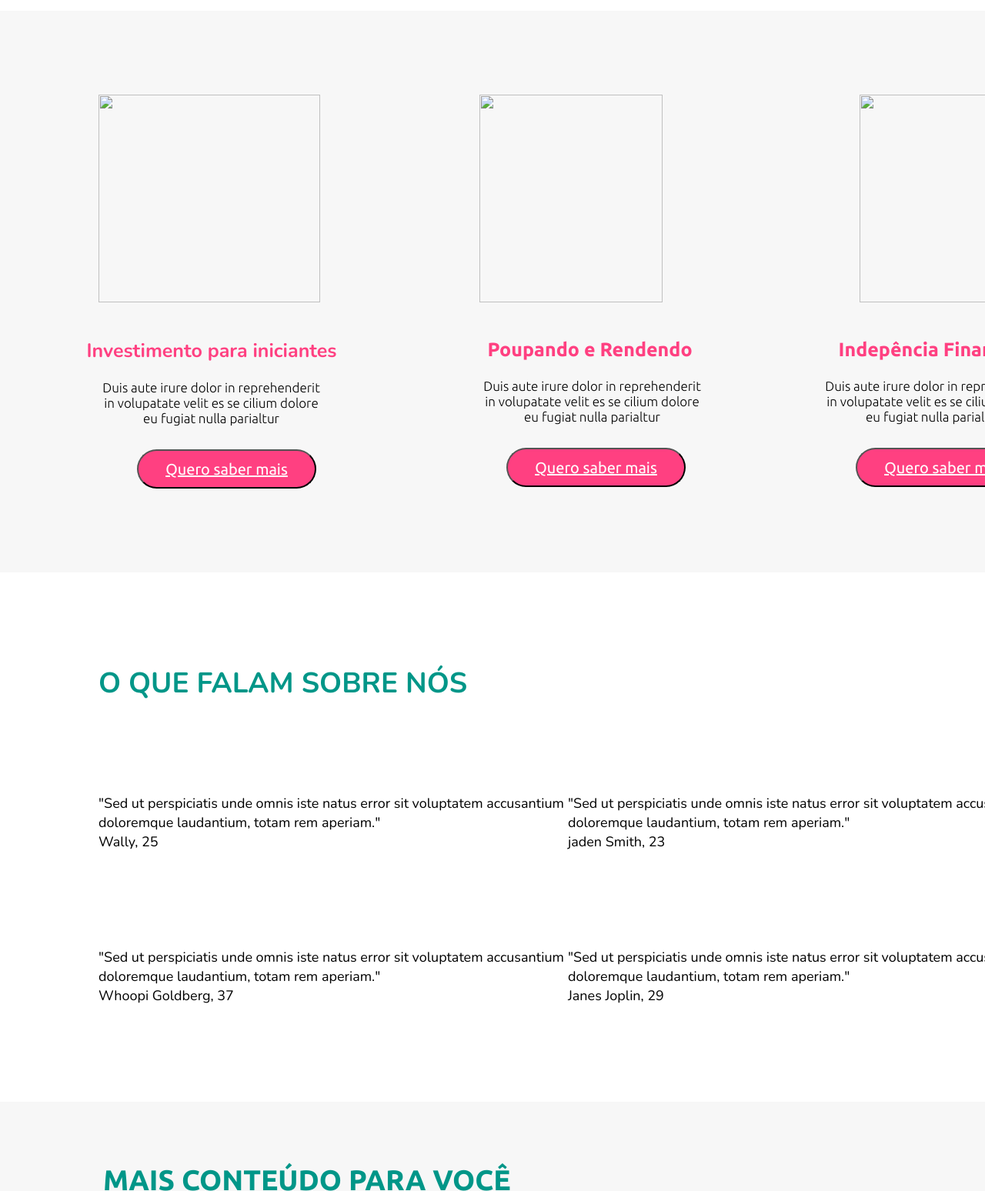
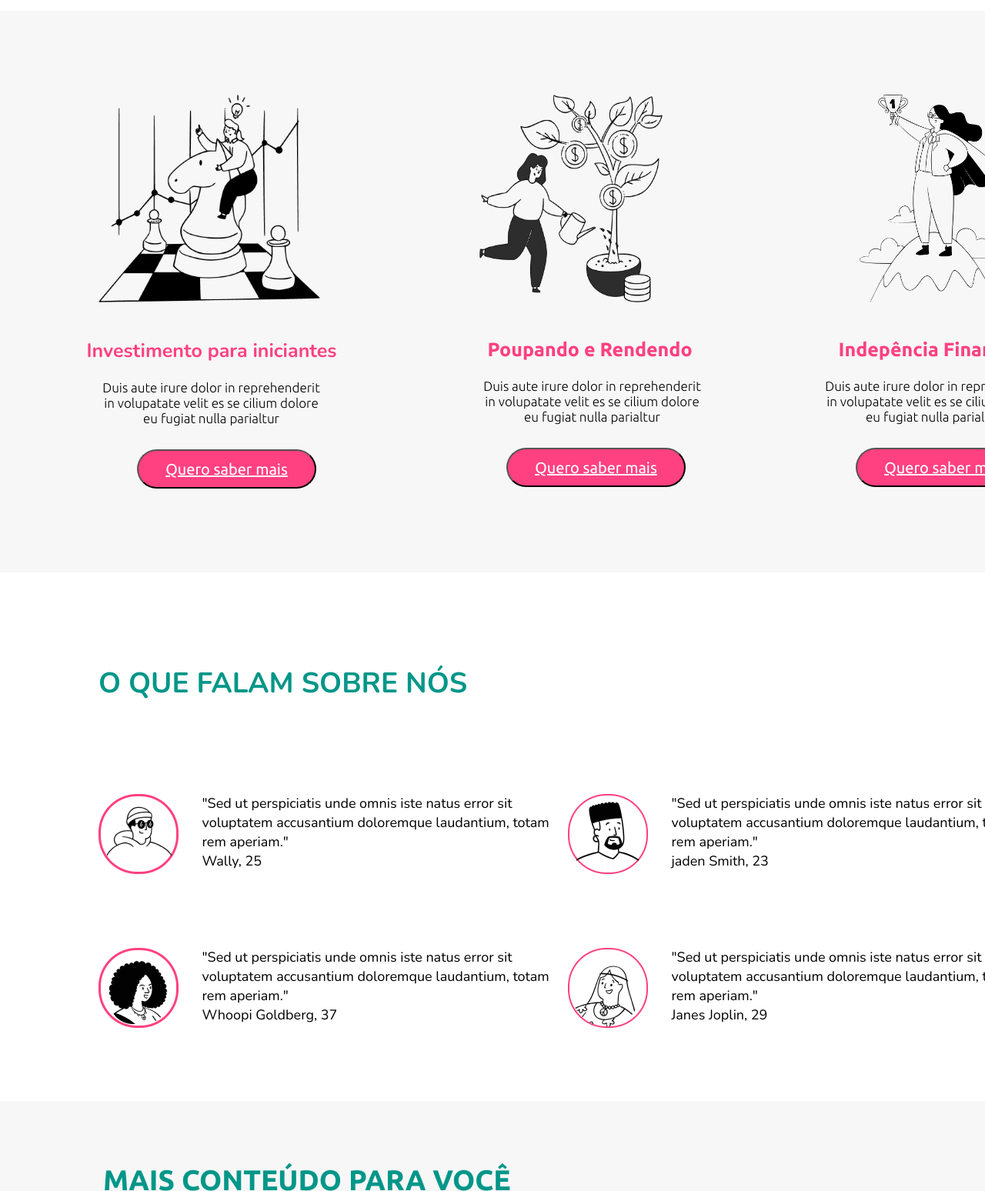
Before and after one commit to diegoengmec/Desafio1GamaAcademy, a plain HTML site: page Inicio.html in a window 1280 px wide. Shown: the part 860-2408 px from the top of the page at 77% size. Drawn offline with nearby package versions, Linux system fonts and the light colour scheme; the site is published under a folder, as on GitHub Pages, so addresses that start at the root find nothing.

Commit message:
atualizado

```diff
--- a/index.html
+++ b/Inicio.html
@@ -25,7 +25,7 @@
     <div id="header">
         <div class="header-grid">
             <div class="logo-header">
-                <img src="/img/logo-header.png">
+                <img src="logo-header.png">
             </div>
             <div class="header-items">
                 <p><a href="https://google.com" class="header-item">cursos</a></p>
@@ -47,7 +47,7 @@
             </div>
 
             <div class="banner-imagem">
-               <img src="/img/ilustra-banner.png">
+               <img src="ilustra-banner.png">
             </div>
         </div>
 
@@ -55,7 +55,7 @@
 
     <div id="cursos">
         <div id="curso1">
-            <img class="curso1-imagem" src="/img/ilustra-poupando.png">
+            <img class="curso1-imagem" src="ilustra-poupando.png">
             <h3 class="titulo-curso1">Investimento para iniciantes</h3>
             <p class="curso1-texto">Duis aute irure dolor in reprehenderit in volupatate velit es se cilium dolore eu fugiat nulla parialtur</p>
             <button class="curso1-botão"><a class="link-curso-botão1" href="https://google.com">Quero saber mais</button></a>
@@ -63,14 +63,14 @@
         </div>
 
         <div id="curso2">
-            <img class="curso2-imagem" src="/img/ilustra-investimento.png">
+            <img class="curso2-imagem" src="ilustra-investimento.png">
             <h4 class="titulo-curso2">Poupando e Rendendo</h4>
             <p class="curso2-texto">Duis aute irure dolor in reprehenderit in volupatate velit es se cilium dolore eu fugiat nulla parialtur</p>
             <button class="curso2-botão"><a class="link-curso-botão2" href="https://google.com">Quero saber mais</button></a>
         </div>
 
         <div id="curso3">
-            <img class="curso3-imagem" src="/img/ilustra-independencia.png">
+            <img class="curso3-imagem" src="ilustra-independencia.png">
             <h5 class="titulo-curso3">Indepência Financeira</h5>
             <p class="curso3-texto">Duis aute irure dolor in reprehenderit in volupatate velit es se cilium dolore eu fugiat nulla parialtur</p>
             <button class="curso3-botão"><a class="link-curso-botão3" href="https://google.com">Quero saber mais</button></a>
@@ -82,25 +82,25 @@
     <p id="depoimmento-titulo">O QUE FALAM SOBRE NÓS</p>
 
     <div id="grid">
-        <div class="depoimento"> <img class="depoimento-imagem" src="/img/icon-wally.png" alt="">
+        <div class="depoimento"> <img class="depoimento-imagem" src="icon-wally.png" alt="">
             <cite class="depoimento-texto">"Sed ut perspiciatis unde omnis iste natus error sit voluptatem accusantium doloremque laudantium, totam rem aperiam."</cite>
             <p class="pessoa">Wally, 25</p>
 
         </div>
 
-        <div class="depoimento"> <img class="depoimento-imagem" src="/img/icon-jaden.png" alt="">
+        <div class="depoimento"> <img class="depoimento-imagem" src="icon-jaden.png" alt="">
             <cite class="depoimento-texto">"Sed ut perspiciatis unde omnis iste natus error sit voluptatem accusantium doloremque laudantium, totam rem aperiam."</cite>
             <p class="pessoa">jaden Smith, 23</p>
 
         </div>
 
-        <div class="depoimento"> <img class="depoimento-imagem" src="/img/icon-whoopi.png" alt="">
+        <div class="depoimento"> <img class="depoimento-imagem" src="icon-whoopi.png" alt="">
             <cite class="depoimento-texto">"Sed ut perspiciatis unde omnis iste natus error sit voluptatem accusantium doloremque laudantium, totam rem aperiam."</cite>
             <p class="pessoa">Whoopi Goldberg, 37</p>
 
         </div>
 
-        <div class="depoimento"> <img class="depoimento-imagem" src="/img/icon-jane.png" alt="">
+        <div class="depoimento"> <img class="depoimento-imagem" src="icon-jane.png" alt="">
             <cite class="depoimento-texto">"Sed ut perspiciatis unde omnis iste natus error sit voluptatem accusantium doloremque laudantium, totam rem aperiam."</cite>
             <p class="pessoa">Janes Joplin, 29</p>
 
@@ -149,7 +149,7 @@
     <div id="footer">
         <div class="footer-grid">
             <div class="logo-footer">
-                <img src="/img/logo-footer.png">
+                <img src="logo-footer.png">
             </div>
             <div class="footer-items">
                 <p><a href="https://google.com" class="header-item">cursos</a></p>
```
Also changed, not shown: Captura de tela 2023-02-17 103501.png (renamed from img/Captura de tela 2023-02-17 103501.png), icon-jaden.png (renamed from img/icon-jaden.png), icon-jane.png (renamed from img/icon-jane.png), icon-wally.png (renamed from img/icon-wally.png), icon-whoopi.png (renamed from img/icon-whoopi.png), ilustra-banner.png (renamed from img/ilustra-banner.png), ilustra-blog.png (renamed from img/ilustra-blog.png), ilustra-contato.png (renamed from img/ilustra-contato.png), ilustra-independencia.png (renamed from img/ilustra-independencia.png), ilustra-investimento.png (renamed from img/ilustra-investimento.png), ilustra-poupando.png (renamed from img/ilustra-poupando.png), logo-footer.png (renamed from img/logo-footer.png), logo-header.png (renamed from img/logo-header.png), 2 other files.
